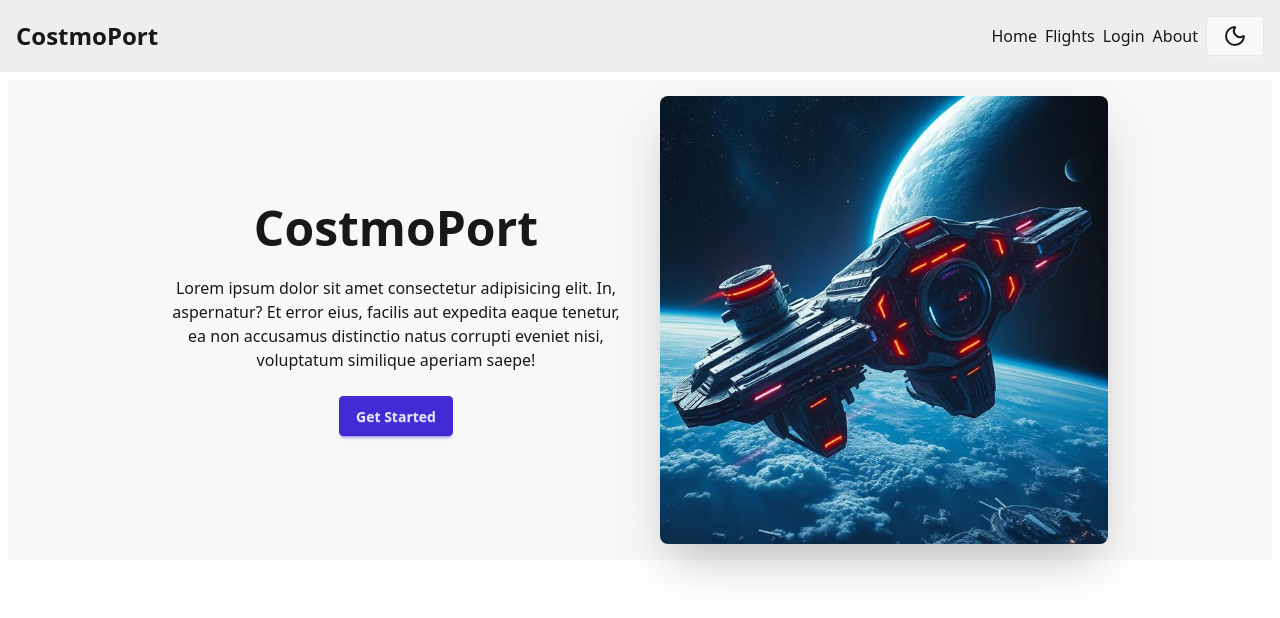
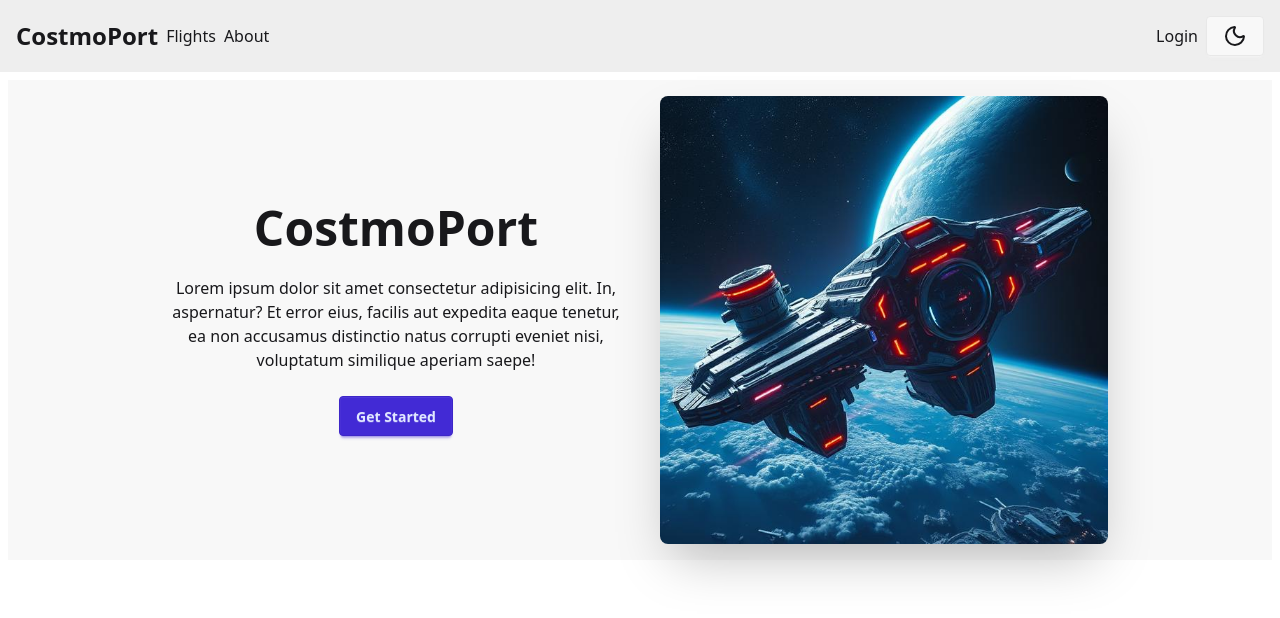
Before and after one commit to guitar6029/cosmoport, a Vue app in the folder client/: page / in a window 1280 px wide. Shown: the top 618 px of the page. Built offline with nearby package versions, Linux system fonts and the light colour scheme; no server answers.

Commit message:
added dynamic linking for user (if user is logged in / not logged in )
added Account view to navbar, and added Account view

```diff
--- a/client/src/ui/Navbar.vue
+++ b/client/src/ui/Navbar.vue
@@ -1,19 +1,33 @@
 <script lang="ts" setup>
+import { CircleUser as Account } from "lucide-vue-next"
 import ThemeToggler from './ThemeToggler.vue';
 import { RouterLink } from 'vue-router';
+import { useSessionUser } from '../store/useSessionUser';
+import { computed } from 'vue';
+
+const sessionUserStore = useSessionUser();
+const isAuthed = computed(() => sessionUserStore.isAuthed);
+
 </script>
 
 <template>
     <header class="nav bg-base-300">
         <nav class="flex flex-row items-center justify-between p-4">
-            <div class="text-2xl font-bold">CostmoPort</div>
             <div class="flex items-center gap-2">
-                <RouterLink to="/">Home</RouterLink>
+                <RouterLink to="/">
+                    <div class="text-2xl font-bold">CostmoPort</div>
+                </RouterLink>
                 <RouterLink to="/flights">Flights</RouterLink>
-                <RouterLink to="/login">Login</RouterLink>
+                <RouterLink to="/about">About</RouterLink>
+            </div>
+            <div class="flex items-center gap-2">
+                <RouterLink to="/login" v-if="!isAuthed">Login</RouterLink>
+                <RouterLink to="/account" v-if="isAuthed">
+                    <Account />
+                </RouterLink>
                 <!-- save for later when dashboard is implemented and user auth is implemented -->
                 <!-- <RouterLink to="/dashnoard">Dashboard</RouterLink> -->
-                <RouterLink to="/about">About</RouterLink>
+
                 <ThemeToggler />
             </div>
         </nav>
--- /dev/null
+++ b/client/src/views/Account.vue
@@ -0,0 +1,17 @@
+<script setup lang="ts">
+import { useSessionUser } from '../store/useSessionUser';
+import { onMounted } from 'vue';
+
+</script>
+
+
+<template>
+    <section class="flex flex-col gap-2">
+        <h1>Account</h1>
+        <div class="avatar">
+            <div class="w-24 rounded">
+                <img src="https://img.daisyui.com/images/profile/demo/batperson@192.webp" />
+            </div>
+        </div>
+    </section>
+</template>
```
